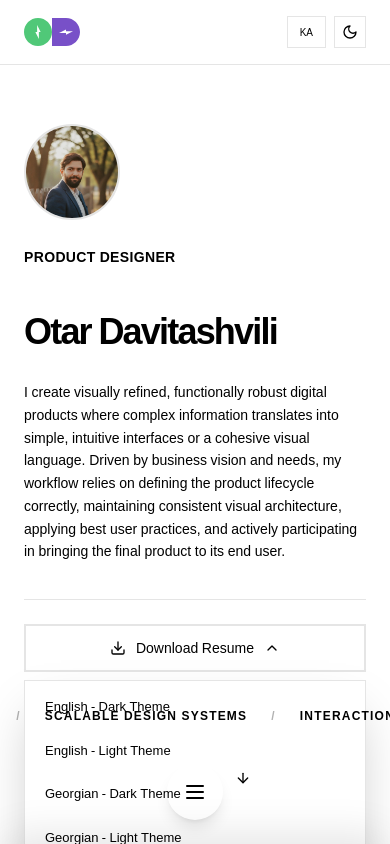
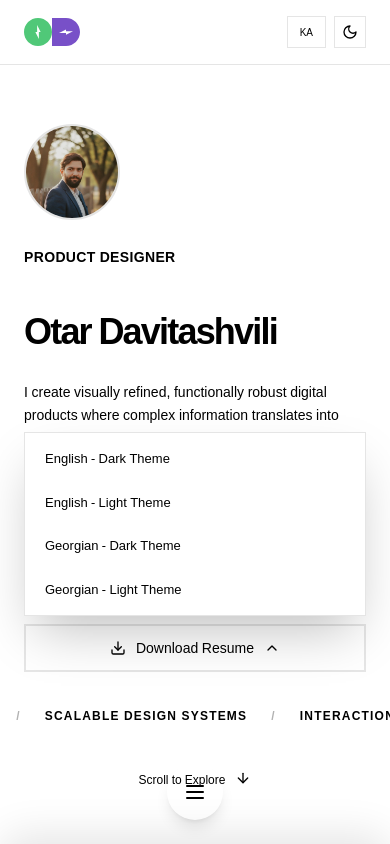
Before and after one commit to DavitashvhiliO/personal-portfolio, a React (Vite) app: page / in a window 390 px wide. Both pictures are taken after a click on the button "Download Resume". Built offline with nearby package versions, Linux system fonts and the light colour scheme; a web font is replaced by a local one.

Commit message:
Fix dropdown z-index, exact width, and drop-up behavior on mobile

```diff
--- a/src/app/components/Hero.tsx
+++ b/src/app/components/Hero.tsx
@@ -64,10 +64,11 @@ export function Hero({ isDarkMode = true }: HeroProps) {
               </p>
 
               {/* CV Download CTA */}
-              <div className="pt-6 border-t border-border/60 mt-4 relative">
+              <div className="pt-6 border-t border-border/60 mt-4">
+                <div className="relative inline-block w-full sm:w-auto z-50">
                   <button
                     onClick={() => setIsDropdownOpen(!isDropdownOpen)}
-                  className="inline-flex items-center gap-2.5 border-2 border-foreground px-5 py-3 text-sm hover:bg-foreground hover:text-background transition-all duration-300 w-full sm:w-auto justify-center"
+                    className="inline-flex items-center gap-2.5 border-2 border-foreground px-5 py-3 text-sm hover:bg-foreground hover:text-background transition-all duration-300 w-full justify-center"
                   >
                     <Download className="size-4 shrink-0" />
                     <span>{language === "en" ? "Download Resume" : "რეზიუმეს გადმოწერა"}</span>
@@ -80,7 +81,7 @@ export function Hero({ isDarkMode = true }: HeroProps) {
                         className="fixed inset-0 z-40"
                         onClick={() => setIsDropdownOpen(false)}
                       />
-                    <div className="absolute left-0 mt-2 w-full sm:w-[260px] bg-white dark:bg-black border border-border shadow-2xl z-[100] flex flex-col p-1 animate-in fade-in slide-in-from-top-2">
+                      <div className="absolute left-0 bottom-full mb-2 lg:bottom-auto lg:top-full lg:mt-2 w-full bg-white dark:bg-black border border-border shadow-2xl z-[100] flex flex-col p-1 animate-in fade-in lg:slide-in-from-top-2 slide-in-from-bottom-2">
                         <a
                           href={resumeEnDark} download onClick={() => setIsDropdownOpen(false)}
                           className="px-4 py-3 text-[13px] font-medium text-foreground hover:bg-muted transition-colors text-left"
@@ -108,6 +109,7 @@ export function Hero({ isDarkMode = true }: HeroProps) {
                       </div>
                     </>
                   )}
+                </div>
               </div>
             </div>
 
```
Lines whose indentation alone changed are shown as unchanged.
